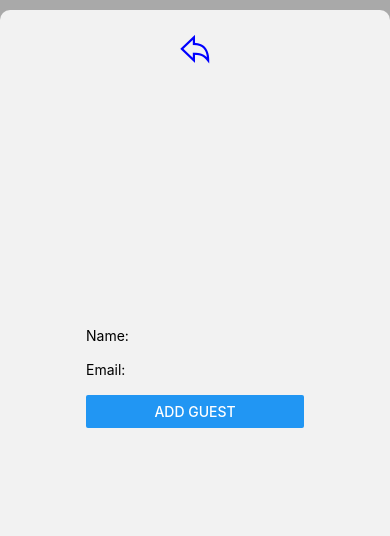
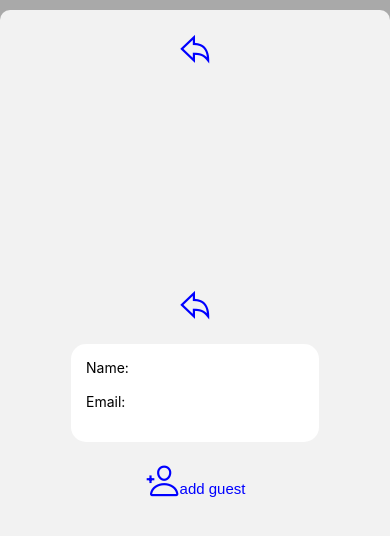
Before and after one commit to thatnick/guest-pic, a React Native app: screen /GuestList in a window 390 px wide. Shown: the top 536 px of the page. Built offline with nearby package versions, Linux system fonts and the light colour scheme.

Commit message:
add back button navigation to addguest form

```diff
--- a/src/components/events/AddGuestForm.tsx
+++ b/src/components/events/AddGuestForm.tsx
@@ -1,7 +1,10 @@
 import React, { useState } from "react";
-import { Text, View, TextInput, Button } from "react-native";
+import { Text, View, TextInput, Button, TouchableOpacity, StyleSheet } from "react-native";
 import { addGuestToEvent, getUserByEmail, addUser } from "../../firebase/db";
 import { Event } from "../../utilities/types";
+import IonIcon from "react-native-vector-icons/Ionicons";
+import { useNavigation } from "@react-navigation/native";
+
 
 interface Props {
   event: Event;
@@ -10,6 +13,7 @@ interface Props {
 export default function AddGuestForm({ event }: Props) {
   const [name, setName] = useState("");
   const [email, setEmail] = useState("");
+  const navigation = useNavigation();
 
   const handleAddGuestPress = () => {
     getUserByEmail(email).then((user) => {
@@ -33,13 +37,52 @@ export default function AddGuestForm({ event }: Props) {
 
   return (
     <View>
-      <Text>Name:</Text>
+       <TouchableOpacity style={styles.buttons}>
+        <View>
+
+        <IonIcon
+          name={"ios-arrow-undo-outline"}
+          size={35}
+          color="blue"
+          onPress={() => navigation.goBack()}
+          />
+          </View>
+
+      </TouchableOpacity>
+      <View style={styles.input}>
+      <Text style={{backgroundColor:'white'}}>Name:</Text>
       <TextInput onChangeText={(newText) => setName(newText)}></TextInput>
 
       <Text>Email:</Text>
       <TextInput onChangeText={(newText) => setEmail(newText)}></TextInput>
+      </View>
 
-      <Button title="Add guest" onPress={handleAddGuestPress}></Button>
+      {/* <Button title="Add guest" onPress={handleAddGuestPress}></Button> */}
+      <TouchableOpacity style={styles.buttons}>
+
+         <IonIcon name={"person-add-outline"} size={35} color="blue" onPress={() => {}}>
+         <Text style={{ fontFamily: "Arial", fontSize: 15 }} onPress={handleAddGuestPress}>add guest</Text>
+       </IonIcon>
+           </TouchableOpacity>
     </View>
   );
 }
+
+const styles = StyleSheet.create({
+  content: {
+    flex: 1,
+  },
+
+  buttons: {
+    flex: 0.5,
+    flexDirection: "row",
+    justifyContent: 'center',
+    padding: 20,
+  },
+  input: {
+    backgroundColor:'white',
+    borderRadius:15,
+    padding:15,
+  }
+
+});
```
